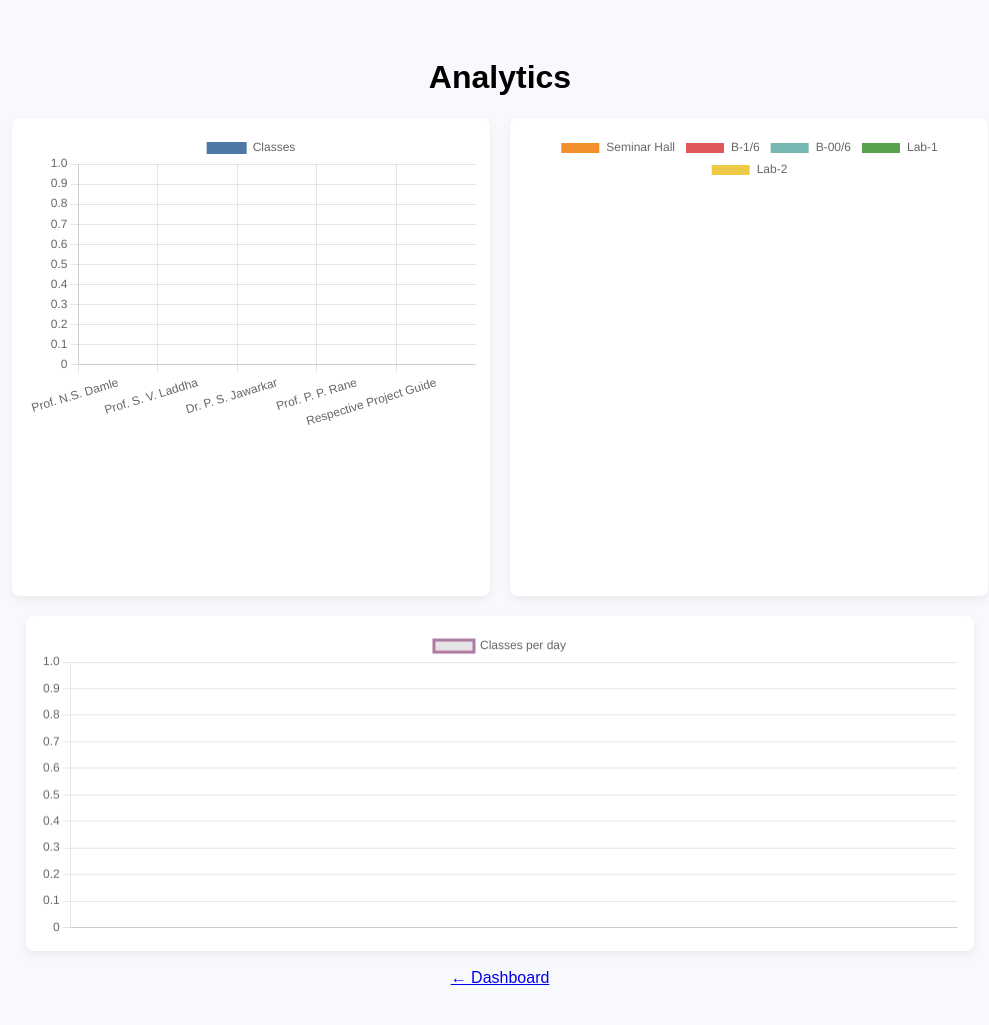
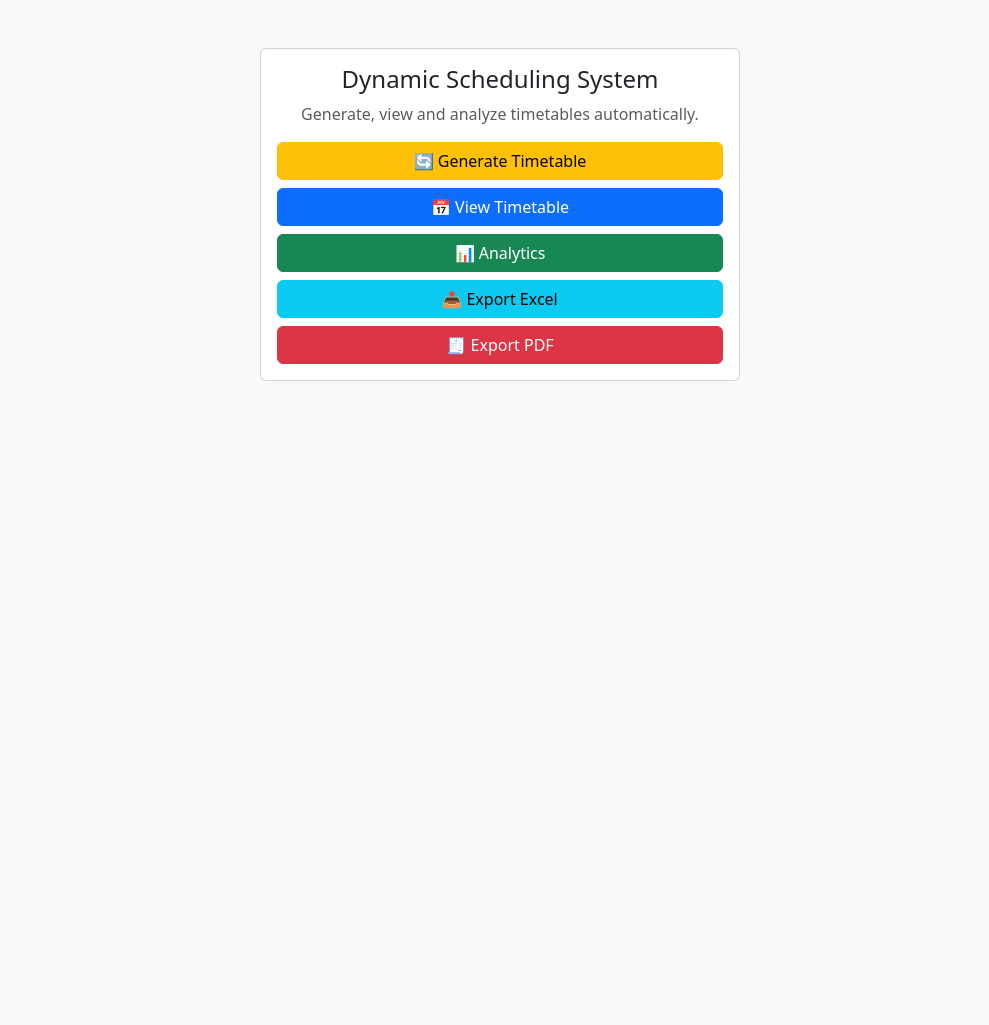
Before and after one commit to Suyash-Gour-B-56/Minor-Project, a Flask app: template templates/index.html in a window 1280 px wide. Shown: the whole page, without its empty margins (140-1129 px from the left). After the commit the page ends 381 px from the top, so only its background shows below. Run offline with Flask 3, Linux system fonts and the light colour scheme; the template is opened without the code that fills it, so the values that code supplies are empty; data comes from the database, SQL or seed files in the repository.

Commit message:
Add files via upload

```diff
--- a/templates/index.html
+++ b/templates/index.html
@@ -1,63 +1,24 @@
-<!doctype html>
+<!DOCTYPE html>
 <html>
 <head>
-  <meta charset="utf-8">
-  <title>Analytics</title>
-  <script src="https://cdn.jsdelivr.net/npm/chart.js"></script>
-  <style>
-    body{font-family:Arial,Helvetica,sans-serif;background:#f7f9fc;padding:30px}
-    .wrap{display:flex;flex-wrap:wrap;gap:20px;justify-content:center}
-    .card{background:#fff;padding:14px;border-radius:8px;box-shadow:0 4px 10px rgba(0,0,0,0.06)}
-  </style>
+  <meta charset="utf-8"/>
+  <meta name="viewport" content="width=device-width, initial-scale=1"/>
+  <title>Dynamic Scheduler — Home</title>
+  <link href="https://cdn.jsdelivr.net/npm/bootstrap@5.3.3/dist/css/bootstrap.min.css" rel="stylesheet">
 </head>
-<body>
-  <h1 style="text-align:center">Analytics</h1>
-  <div class="wrap">
-    <div class="card"><canvas id="facultyChart" width="450" height="300"></canvas></div>
-    <div class="card"><canvas id="roomChart" width="450" height="300"></canvas></div>
-    <div class="card" style="width:920px"><canvas id="dailyChart" width="900" height="300"></canvas></div>
+<body class="bg-light">
+  <div class="container py-5">
+    <div class="card mx-auto" style="max-width:480px;">
+      <div class="card-body text-center">
+        <h4 class="card-title">Dynamic Scheduling System</h4>
+        <p class="text-muted">Generate, view and analyze timetables automatically.</p>
+        <a href="/generate" class="btn btn-warning w-100 mb-2">🔄 Generate Timetable</a>
+        <a href="/timetable" class="btn btn-primary w-100 mb-2">📅 View Timetable</a>
+        <a href="/analytics" class="btn btn-success w-100 mb-2">📊 Analytics</a>
+        <a href="/export/excel" class="btn btn-info w-100 mb-2">📤 Export Excel</a>
+        <a href="/export/pdf" class="btn btn-danger w-100">🧾 Export PDF</a>
+      </div>
+    </div>
   </div>
-  <div style="text-align:center;margin-top:18px"><a href="/">← Dashboard</a></div>
-
-  <script>
-    fetch('/analytics_data')
-      .then(r => r.json())
-      .then(data => {
-        if (data.status !== 'success') {
-          alert('Error loading analytics: ' + (data.message||''));
-          return;
-        }
-        const fw = data.faculty_workload;
-        const fwLabels = fw.map(x=>x.faculty_name);
-        const fwData = fw.map(x=>x.classes);
-
-        const rw = data.room_usage;
-        const rwLabels = rw.map(x=>x.room_name);
-        const rwData = rw.map(x=>x.usage_count);
-
-        const dl = data.daily_load;
-        const dlLabels = dl.map(x=>x.day_of_week);
-        const dlData = dl.map(x=>x.total_classes);
-
-        new Chart(document.getElementById('facultyChart'), {
-          type:'bar',
-          data:{labels:fwLabels, datasets:[{label:'Classes', data:fwData, backgroundColor:'#4e79a7'}]},
-          options:{responsive:true, scales:{y:{beginAtZero:true}}}
-        });
-
-        new Chart(document.getElementById('roomChart'), {
-          type:'pie',
-          data:{labels:rwLabels, datasets:[{data:rwData, backgroundColor:['#f28e2b','#e15759','#76b7b2','#59a14f','#edc948']}]},
-          options:{responsive:true}
-        });
-
-        new Chart(document.getElementById('dailyChart'), {
-          type:'line',
-          data:{labels:dlLabels, datasets:[{label:'Classes per day', data:dlData, borderColor:'#af7aa1', tension:0.3}]},
-          options:{responsive:true, scales:{y:{beginAtZero:true}}}
-        });
-      })
-      .catch(e=>{ alert('Could not load analytics'); });
-  </script>
 </body>
 </html>
```
Also changed, not shown: templates/analytics.html (line endings or trailing spaces), templates/dashboard.html (line endings or trailing spaces), templates/timetable.html (line endings or trailing spaces).
